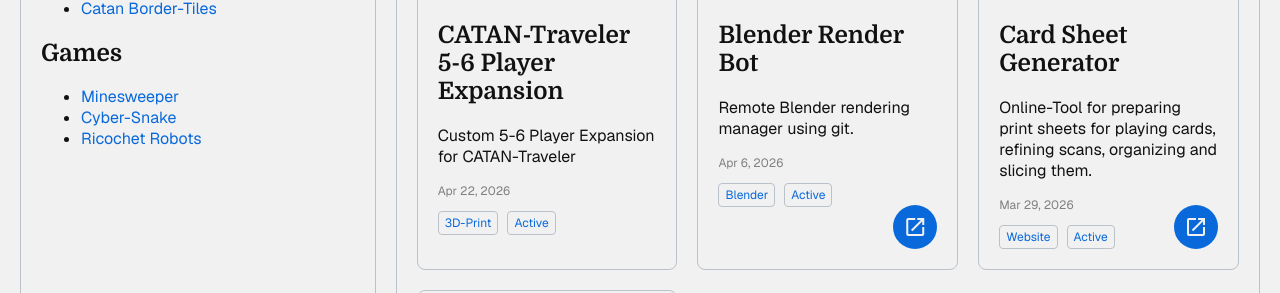
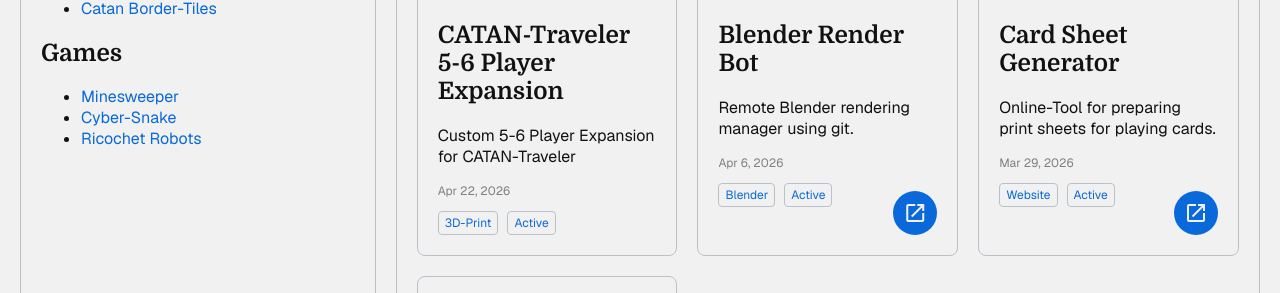
Before and after one commit to JannisElef/janniselef.github.io, a Jekyll site: the page built from index.md, in a window 1280 px wide and 900 px high, cut to the strip 418-711 px from the top of the window. Built offline with Jekyll 4.4.1, drawn with Linux system fonts in a browser that asks for light colours.

Commit message:
edit project description

```diff
--- a/_projects/card-sheet-generator.md
+++ b/_projects/card-sheet-generator.md
@@ -2,7 +2,7 @@
 layout: default
 title: Card Sheet Generator
 author: JannisElef
-description: Online-Tool for preparing print sheets for playing cards, refining scans, organizing and slicing them.
+description: Online-Tool for preparing print sheets for playing cards.
 repo: JannisElef/card-sheet-generator
 branch: main
 tags: [Website, Active]
```
